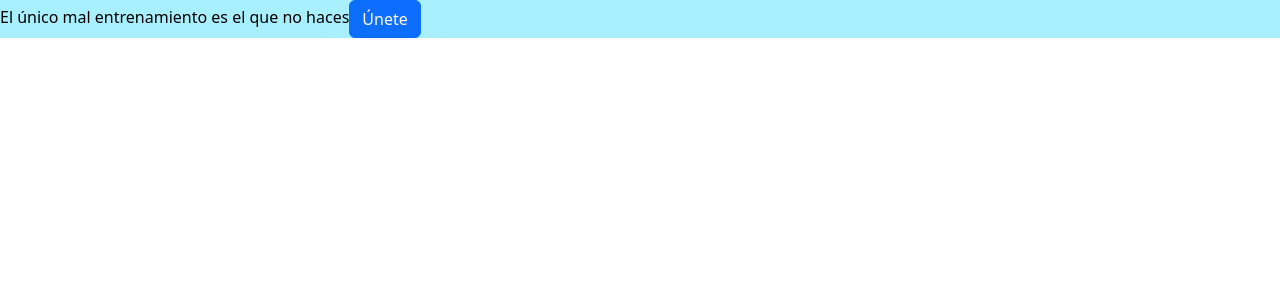
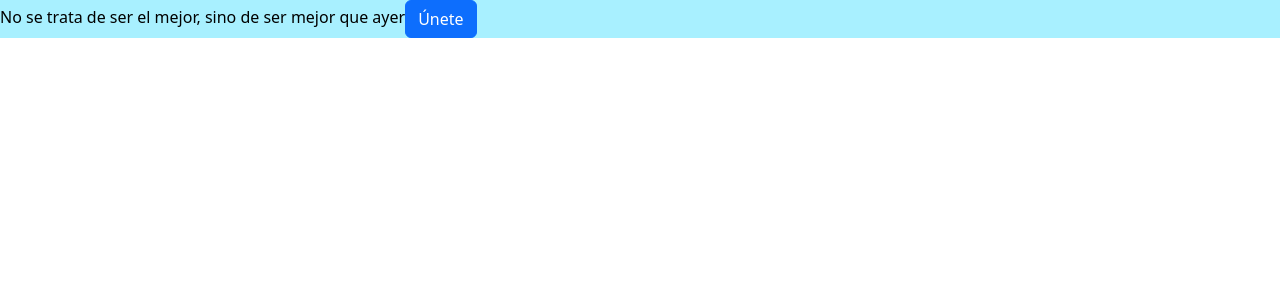
Before and after one commit to sebaslazar/Gimnasio, a React (Create React App) app in the folder frontend/: page / in a window 1280 px wide. Shown: the top 300 px of the page. Built offline with nearby package versions, Linux system fonts and the light colour scheme.

Commit message:
Home page updated

```diff
--- a/frontend/src/Home.js
+++ b/frontend/src/Home.js
@@ -9,12 +9,12 @@ document.documentElement.lang = "es";
 
 export default function Home(props) {
 
-    const frases = {1: "El único mal entrenamiento es el que no haces",
-                    2: "No se trata de ser el mejor, sino de ser mejor que ayer",
-                    3: "Cada repetición cuenta, cada esfuerzo te acerca a tus metas",
-                    4: "No te detengas cuando estés cansado, detente cuando hayas terminado",
-                    5: "Cada gota de sudor es un paso hacia tu mejor versión"
-                    }
+    const frases = ["El único mal entrenamiento es el que no haces",
+                    "No se trata de ser el mejor, sino de ser mejor que ayer",
+                    "Cada repetición cuenta, cada esfuerzo te acerca a tus metas",
+                    "No te detengas cuando estés cansado, detente cuando hayas terminado",
+                    "Cada gota de sudor es un paso hacia tu mejor versión"
+                    ]
     const [user, setUser] = useState({}); //Sirve para los datos del usuario
     const [auth_token, setToken] = useState(); //Sirve para los datos del token
     const [rango_token, setRango] = useState(); //Sirve para los datos del rango
@@ -67,15 +67,14 @@ export default function Home(props) {
         }, 1500)
     }
 
-    const paginas = () => {
-        if (auth_token == null || rango_token == null) {
+    const pagina_sin_token = () => {
         return(
             <div className="home_page">
                 <Helmet>
                     <meta charSet="utf-8"/>
                     <title>Gymcontrol - Príncipal</title>
                 </Helmet>
-                    {frases[Math.floor(Math.random() * Object.keys(frases).length) + 1]}
+                {frases[Math.floor(Math.random() * frases.length)+1]}
                 <Link to="/?login"
                     onClick={() => {
                         props.setPage("login");
@@ -85,7 +84,9 @@ export default function Home(props) {
                 </Link>
             </div>
         );
-        } else {
+    }
+
+    const pagina_con_token = () => {
         return (
             <div className="home_page">
                 <Helmet>
@@ -103,9 +104,8 @@ export default function Home(props) {
                     Cerrar Sesión
                 </button>
             </div>
-                );;
+        );
     }
-    };
 
-    return <React.Fragment>{paginas()}</React.Fragment>;
+    return <React.Fragment>{auth_token==null || rango_token==null ? pagina_sin_token() : pagina_con_token()}</React.Fragment>;
 }
```
Lines whose indentation alone changed are shown as unchanged.
